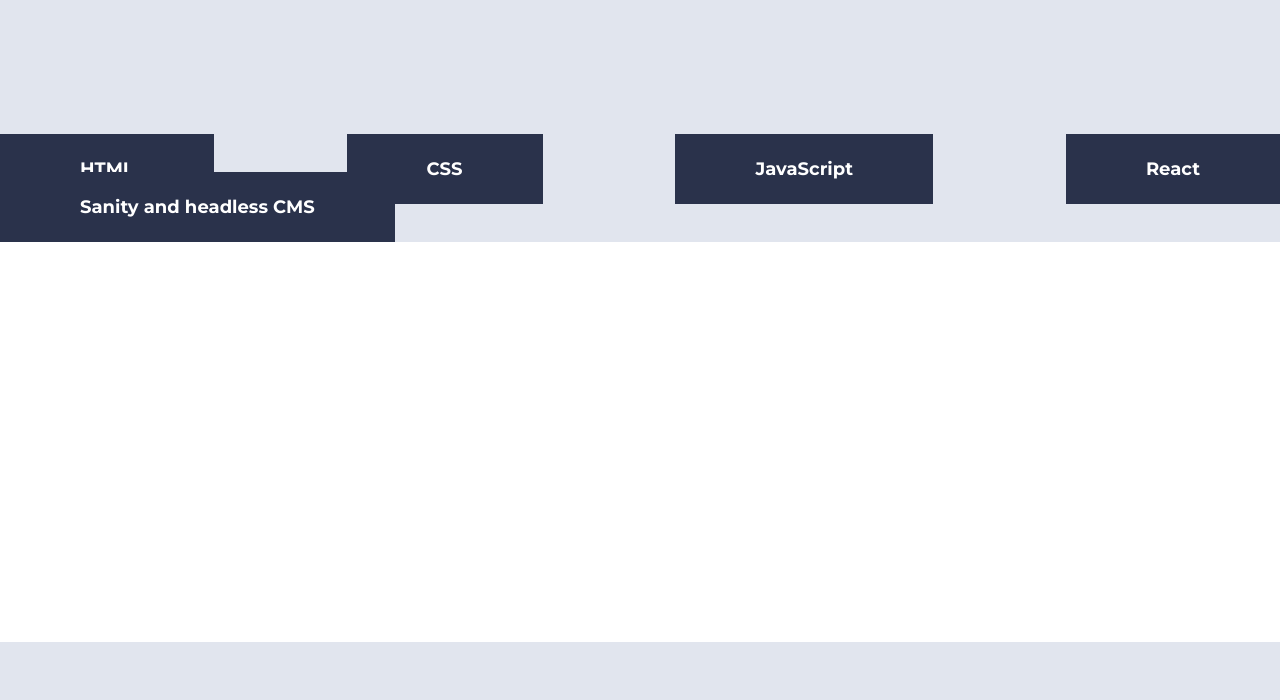
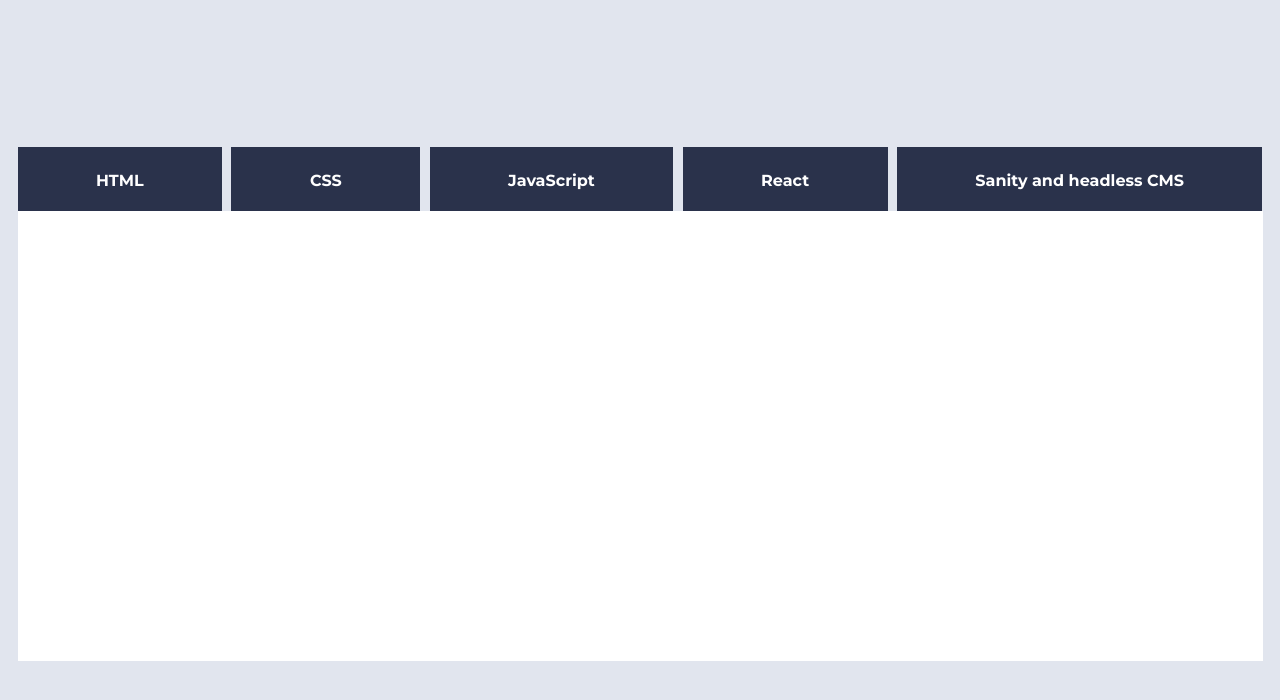
Before and after one commit to Mosh-85/uin24ak2_resource_layout_ALBINSSON, a plain HTML site: page index.html in a window 1280 px wide. Drawn offline with Linux system fonts and the light colour scheme.

Commit message:
CSS and cleanup of JS
Finalized CSS and JS is working.
added @media in CSS for responsiveness
added sources used in README

```diff
--- a/script.js
+++ b/script.js
@@ -10,7 +10,8 @@ nav[0].innerHTML = navCategory
 
 
 //søker i ul, med eventlistner mouseover som starter queryselector i ul
-document.querySelector('ul').addEventListener('mouseover', function(event) {
+//har brukt ai til å få event.target.tagname === 'A' å virke.
+document.querySelector('ul').addEventListener('click', function(event) {
     //visst event.target.tagName er lik A
     if (event.target.tagName === 'A') {
         //henter ut alle a tagger i ul
@@ -20,8 +21,9 @@ document.querySelector('ul').addEventListener('mouseover', function(event) {
         //legger til klassen active i style.css på den som er markert.
         event.target.classList.add('active')
 
-
         //fjerner # fra href og lagrer denne i id sånn at vi kan få samme id som artikkelen
+        //visst jeg fjerner # fra a href i nav så blir det linket feil. derfor har jeg # i href.
+        //burde kanskje brukt en annen løsning ev. button.
         const id = event.target.getAttribute('href').slice(1)
         //kontrolerer om id er lik category i resources.js
         const article = resources.find(resource => resource.category === id)
--- a/style.css
+++ b/style.css
@@ -8,12 +8,11 @@
 
     --font: 'Montserrat', sans-serif;
 }
-
 body{
     display: grid;
     place-items: center;
     height: 100vh;
-    margin: 0;
+    margin: 0 1rem;
     padding: 0;
     background-color: var(--grey);
     font-family: var(--font);
@@ -24,7 +23,6 @@ body{
     flex-direction: column;
     align-items: center;
     justify-content: center;
-
 }
 .active{
     background-color: var(--white);
@@ -32,26 +30,34 @@ body{
 }
 nav{
     font-weight: 700;
-    font-size: large;
+    font-size: 1rem;
     width: 100%;
     margin-bottom: 1rem;
 }
 
 nav ul{
+    display: flex;
+    flex-direction: column;
     list-style: none;
+    padding: 0 ;
+    margin: 0;
+}
+
+nav ul li{
     display: flex;
-    flex-wrap: wrap;
-    padding: 0;
-    margin: 0;
-    justify-content: space-between;
-    gap: 1rem;
+    justify-content: center;
+    align-items: center;
+    margin: .5rem 0;
+    height: 2rem;
 }
 
 nav ul li a{
     background-color: var(--dark);
     color: var(--white);
     text-decoration: none;
-    padding: 1.5rem 5rem;
+    text-align: center;
+    padding: 1rem;
+    width: 300px;
 }
 
 nav ul li a:hover{
@@ -62,7 +68,7 @@ nav ul li a:hover{
 
 main{
     background-color: var(--white);
-    height: 400px;
+    height: 450px;
     width: 100%;
     margin-top: .5rem;
 }
@@ -79,3 +85,31 @@ main article{
 main article ul{
     margin-top: 0;
 }
+
+
+ @media only screen and (min-width: 1245px)
+{
+
+
+    nav ul{
+        flex-direction: row;
+        justify-content: space-between;
+    }
+
+    nav ul li{
+        flex-wrap: wrap;
+        flex-direction: row;
+    }
+
+    nav ul li a{
+        padding: 1.5rem 4.9rem;
+        font-size: 1rem;
+        width: auto;
+    }
+
+    main {
+        width: 1245px;
+    }
+
+
+}
```
Also changed, not shown: 1 other file.
